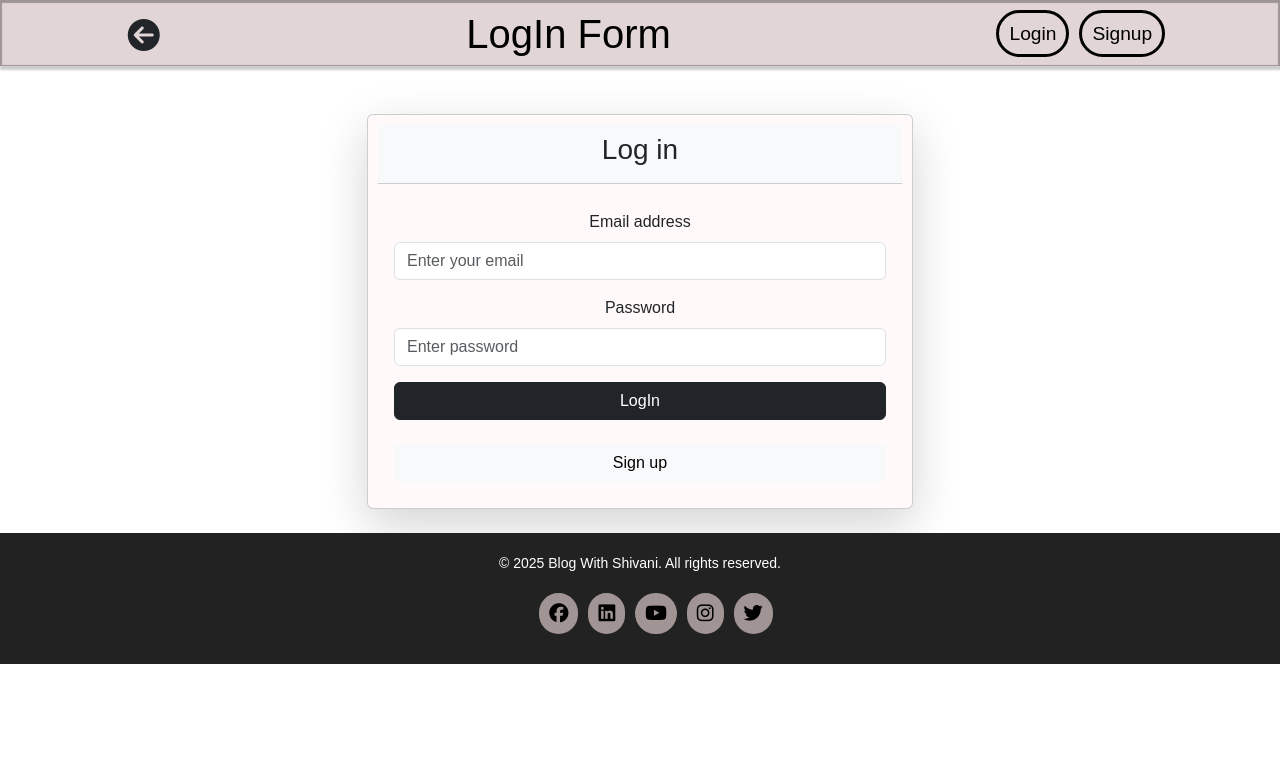
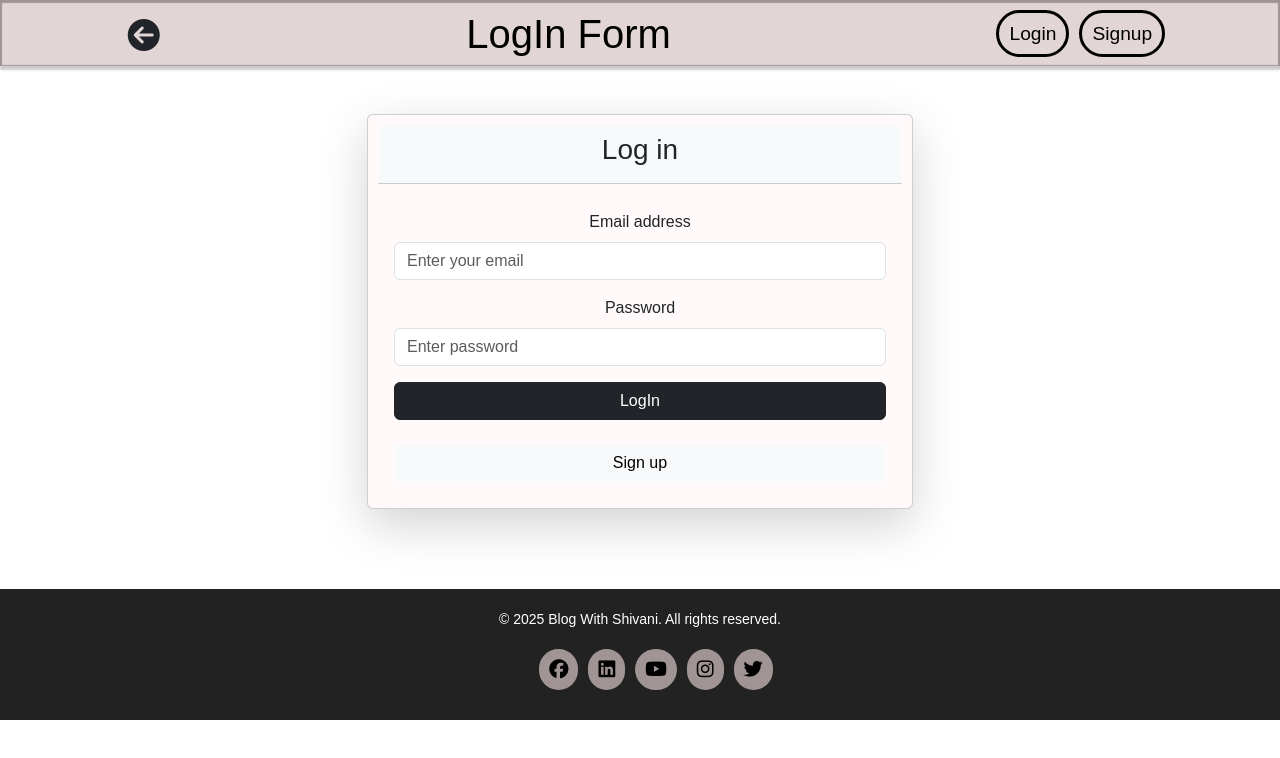
Before and after one commit to ShivaniNagda/Blog-APP, a plain HTML site: page src/html/signin.html in a window 1280 px wide. Drawn offline with nearby package versions, Linux system fonts and the light colour scheme.

Commit message:
Add footer styling and adjust layout for signin and signup pages

```diff
--- a/src/css/signin_signup.css
+++ b/src/css/signin_signup.css
@@ -1,5 +1,6 @@
 .signup-signin-main{
 position: relative;
+min-height: 100vh;
 }
 
 @media screen and (max-width: 900px) {
@@ -8,3 +9,8 @@ position: relative;
         }
 
 }
+.signup-signin-footer{
+    position: relative;
+    bottom: 0px;
+    margin-top: 10vh;
+}
--- a/src/html/signin.html
+++ b/src/html/signin.html
@@ -81,7 +81,7 @@
                 </div>
             </div>
         </section>
-            <footer>
+            <footer class="signup-signin-footer">
                 <p>&copy; 2025 Blog With Shivani. All rights reserved.</p>
 
                 <div class="social-icons footer" id="contact">
```
Also changed, not shown: src/html/signup.html (+2 -2 lines).
